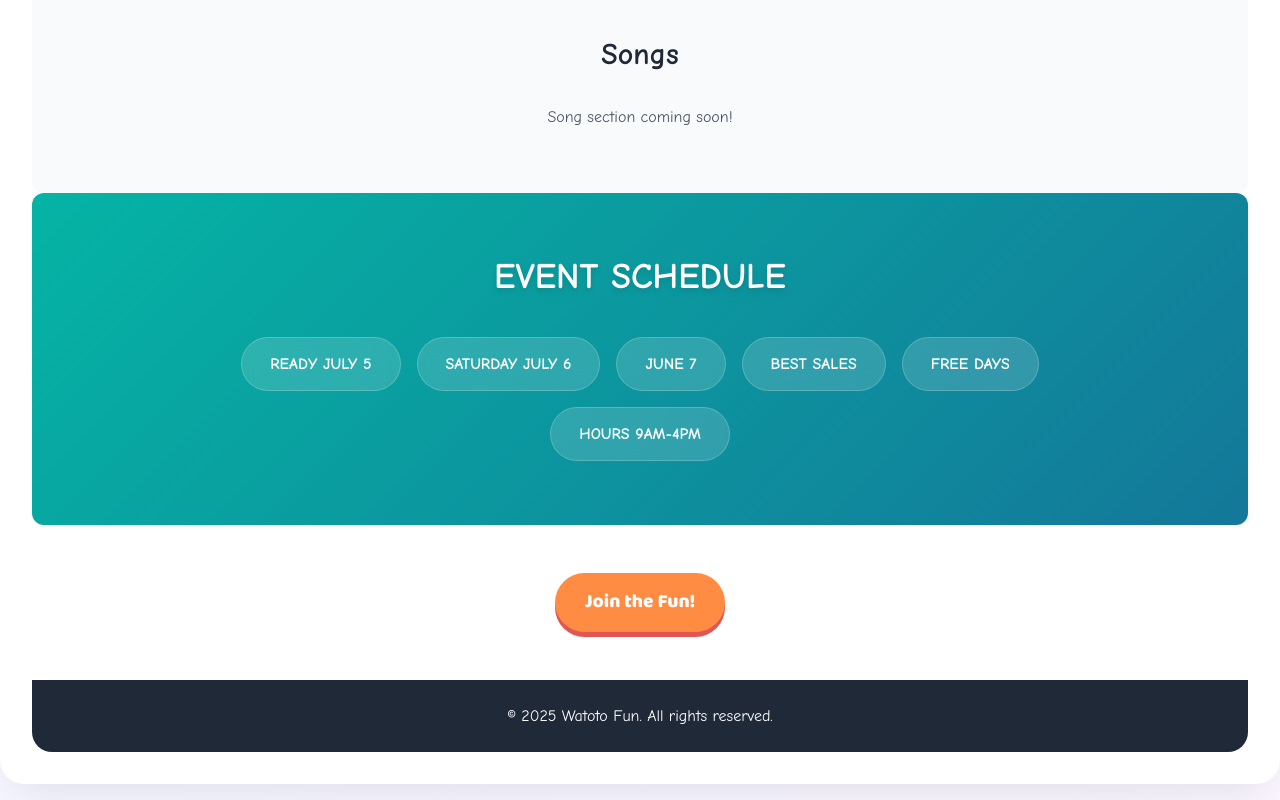
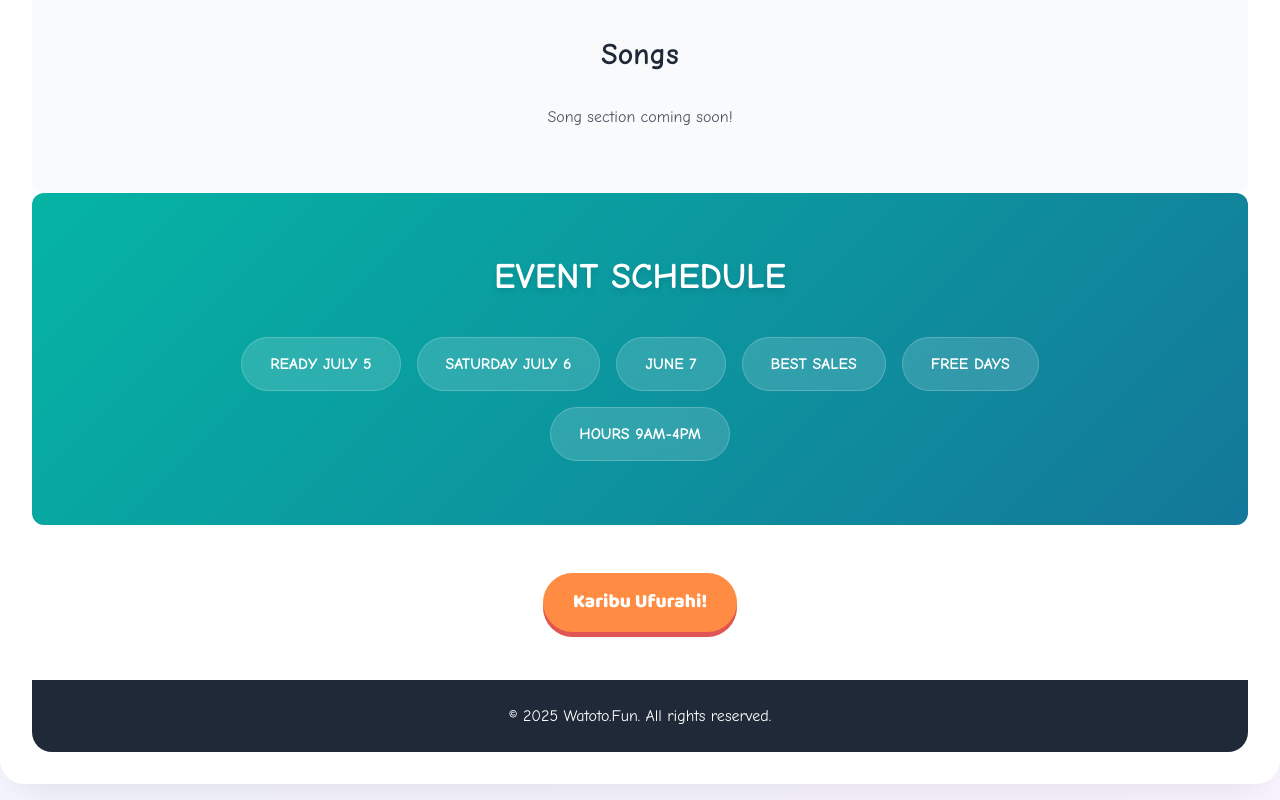
Before and after one commit to dsillydude/Watoto-Fun, a React (Vite) app: page / in a window 1280 px wide. Shown: the part 1586-2386 px from the top of the page. Built offline with nearby package versions, Linux system fonts and the light colour scheme.

Commit message:
Update App.tsx

```diff
--- a/src/App.tsx
+++ b/src/App.tsx
@@ -225,12 +225,12 @@ function App() {
 
         <div className="text-center my-12">
           <button className="cta-button dark:bg-orange-700 dark:hover:bg-orange-800">
-            Join the Fun!
+             Karibu Ufurahi!
           </button>
         </div>
 
         <footer className="bg-gray-800 dark:bg-black text-white dark:text-gray-400 text-center py-6 mt-12 rounded-b-[1.25rem]">
-          <p>&copy; 2025 Watoto Fun. All rights reserved.</p>
+          <p>&copy; 2025 Watoto.Fun. All rights reserved.</p>
         </footer>
       </div>
     </div>
```
